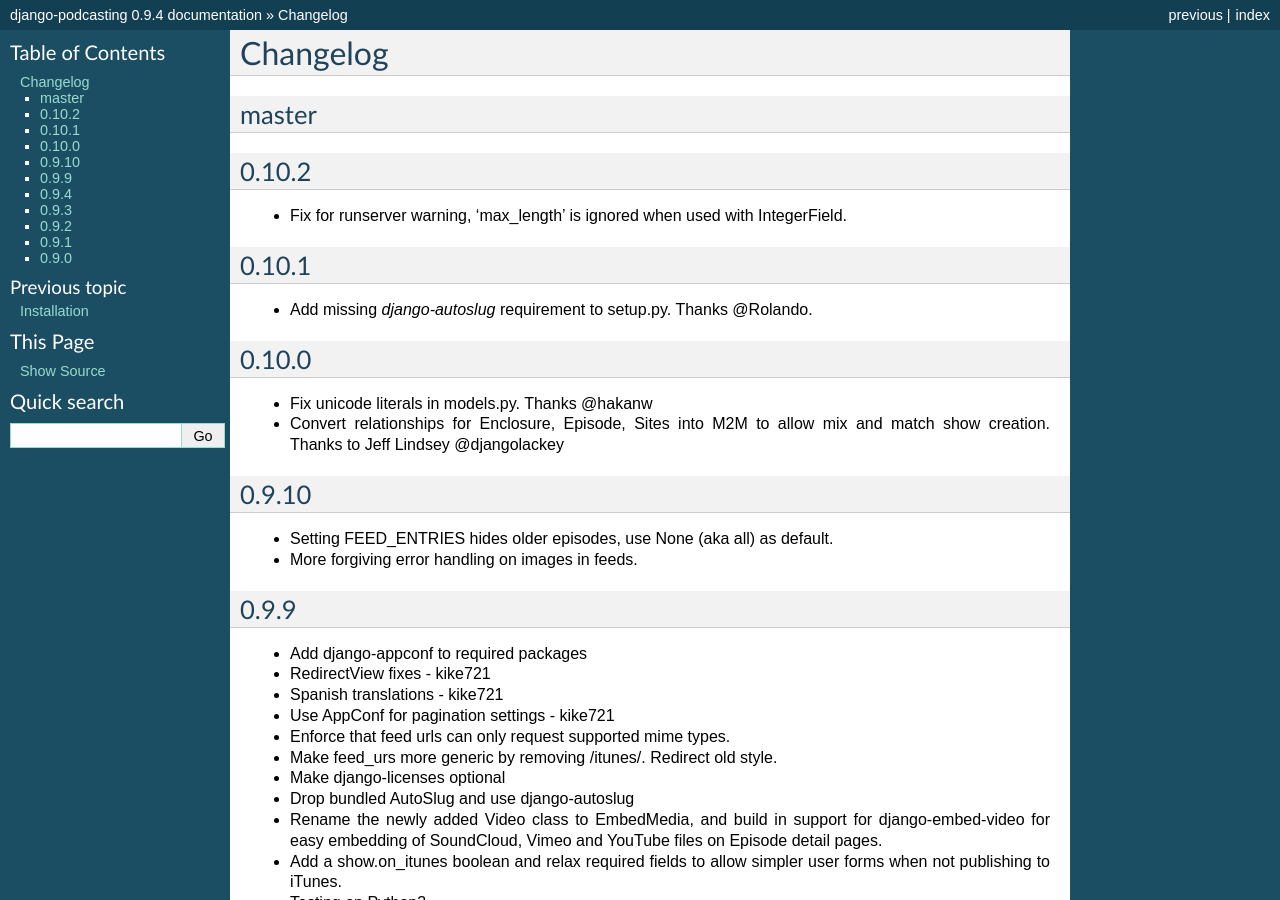
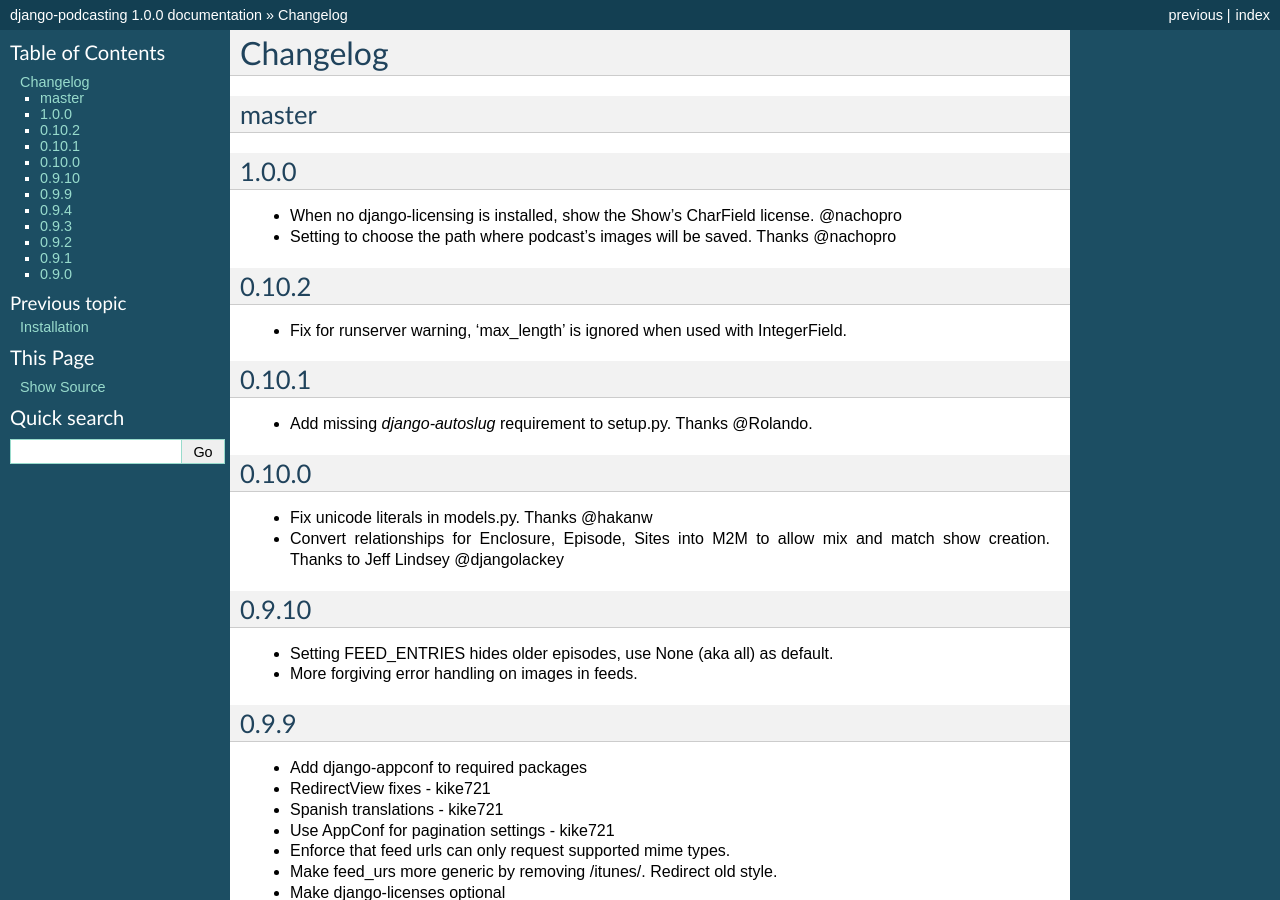
Before and after one commit to rizumu/django-podcasting, a Sphinx documentation site: the page built from docs/changelog.rst, in a window 1280 px wide and 900 px high. Built offline with Sphinx 7.4.7, drawn with Linux system fonts in a browser that asks for light colours; some of the changed text lies outside the part shown.

Commit message:
Prepare to release v1.0.0

```diff
--- a/docs/changelog.rst
+++ b/docs/changelog.rst
@@ -3,6 +3,13 @@
 
 master
 ------
+
+1.0.0
+------
+- When no django-licensing is installed, show the Show's CharField
+  license. @nachopro
+- Setting to choose the path where podcast's images will be saved.
+  Thanks @nachopro
 
 0.10.2
 ------
--- a/docs/conf.py
+++ b/docs/conf.py
@@ -48,9 +48,9 @@
 # built documents.
 #
 # The short X.Y version.
-version = '0.9.4'
+version = '1.0.0'
 # The full version, including alpha/beta/rc tags.
-release = '0.9.4'
+release = '1.0.0'
 
 # The language for content autogenerated by Sphinx. Refer to documentation
 # for a list of supported languages.
--- a/podcasting/__init__.py
+++ b/podcasting/__init__.py
@@ -1,9 +1,9 @@
 # If you change this version, change it also in docs/conf.py
 # Packging guide: http://guide.python-distribute.org/quickstart.html
 __version_info__ = {
-    "major": 0,
-    "minor": 10,
-    "micro": 2,
+    "major": 1,
+    "minor": 0,
+    "micro": 0,
     "releaselevel": "final",
     "serial": 0,
 }
```
Also changed, not shown: 1 other file.
